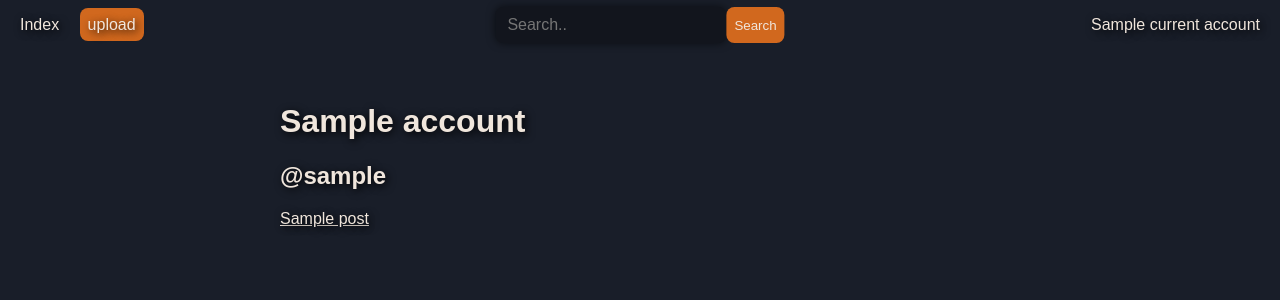
After one commit to impact112/galerie, a Python web app: template templates/profile.html in a window 1280 px wide. The commit adds this page. Shown: the top 300 px of the page. Run offline with Jinja, Linux system fonts and the light colour scheme; the template is opened without the code that fills it: most values are stand-ins (such as "Sample title", 1, 10 or a date in 2020); some libraries are stand-ins or nearby versions.

Commit message:
Imbunatatire relatii, adaugare pagina profil

```diff
--- a/modules/database/common.py
+++ b/modules/database/common.py
@@ -1,5 +1,7 @@
 
 from sqlalchemy import create_engine, Table, Column, Boolean, Integer, String, Text, ForeignKey, func, UniqueConstraint
-from sqlalchemy.orm import Session, sessionmaker, relationship, declarative_base
+from sqlalchemy.orm import Session, sessionmaker, relationship, DeclarativeBase
 
-Base = declarative_base()
+
+class Base(DeclarativeBase):
+    pass
--- a/modules/database/entities/comment.py
+++ b/modules/database/entities/comment.py
@@ -20,5 +20,6 @@ class Comment(Base):
     )
 
     uploader = relationship(
-        'Account'
+        'Account',
+        uselist=False
     )
--- a/modules/database/entities/session_token.py
+++ b/modules/database/entities/session_token.py
@@ -11,4 +11,7 @@ class SessionToken(Base):
     token = Column(String(64), unique=True)
     max_age = Column(Integer)
 
-    account = relationship(Account)
+    account = relationship(
+        'Account',
+        uselist=False
+    )
--- a/modules/routes/__init__.py
+++ b/modules/routes/__init__.py
@@ -10,6 +10,7 @@ from routes.upload import upload_route
 from routes.search import search_route
 from routes.admin import admin_route, addtag_route
 from routes.addcomment import addcomment_route
+from routes.profile import profile_route
 
 from routes.common import *
 
@@ -25,6 +26,7 @@ app.add_url_rule('/', 'index_route', index_route)
 app.add_url_rule('/login', 'login_route', login_route, methods=['GET', 'POST'])
 app.add_url_rule('/register', 'register_route', register_route, methods=['GET', 'POST'])
 app.add_url_rule('/logout', 'logout_route', logout_route)
+app.add_url_rule('/profile/<string:username>', 'profile_route', profile_route)
 app.add_url_rule('/post/<int:post_id>', 'post_route', post_route)
 app.add_url_rule('/upload', 'upload_route', upload_route, methods=['GET', 'POST'])
 app.add_url_rule('/search', 'search_route', search_route)
--- a/src/css/main.css
+++ b/src/css/main.css
@@ -32,8 +32,6 @@ main {
 .form-item {
   display: block;
   padding: 0.375rem 0.75rem;
-  margin-top: 1rem;
-  margin-bottom: 1rem;
   font-size: 1rem;
   font-weight: 400;
   line-height: 1.5;
@@ -45,6 +43,7 @@ main {
   box-shadow: 0 0 0.5rem 0px rgba(0, 0, 0, 0.6);
   width: 100%;
   box-sizing: border-box;
+  resize: vertical;
 }
 
 .form-item:focus {
@@ -93,6 +92,10 @@ main {
 
 .nav-left {
   float: left;
+}
+
+.nav-left > * {
+  margin-right: 1rem;
 }
 
 .nav-middle {
--- a/templates/navbar.html
+++ b/templates/navbar.html
@@ -4,7 +4,7 @@
   	<div class="nav-left">
 			<a class="clickable" href="/">Index</a>
 			{% if current_account %}
-				<a class="clickable" href='/upload'>upload</a>
+				<a class="btn btn-main clickable" href='/upload'>upload</a>
 			{% endif %}
 		</div>
 
@@ -16,7 +16,11 @@
 		</div>
 
   	<div class="nav-right">
-				<a class="clickable" href="/login">Log in</a>
+				{% if current_account %}
+					<a class="clickable" href="/profile/{{ current_account.username }}">{{ current_account.profile_name }}</a>
+				{% else %}
+					<a class="clickable" href="/login">Log in</a>
+				{% endif %}
 		</div>
 	</div>
 </nav>
--- a/templates/post.html
+++ b/templates/post.html
@@ -13,9 +13,11 @@
 
 	<p>{{ post.description }}</p>
 
+	<p>{{ post.views }}	views</p>
+
 	<p>Tags:
 		{% for tag in post.tags %}
-			<button class="btn btn-primary" title="{{ tag.name }} - {{ tag.description }}">{{ tag.name }}</button>
+			<button class="btn btn-main" title="{{ tag.name }} - {{ tag.description }}">{{ tag.name }}</button>
 		{% endfor %}
 	</p>
 
@@ -26,7 +28,7 @@
 	{% endif %}
 	</p>
 
-	<p>Uploaded by: {{ post.uploader.username }}</p>
+	<p>Uploaded by: <a class="clickable" href="/profile/{{ post.uploader.username }}">{{ post.uploader.profile_name }}</a></p>
 
 	{% include 'replies.html' %}
 
--- /dev/null
+++ b/templates/profile.html
@@ -0,0 +1,23 @@
+
+{% extends "base.html" %}
+{% block title %}{{ account.profile_name }}{% endblock title %}
+{% block content %}
+
+<h1>{{ account.profile_name }}</h1>
+<h2>@{{ account.username }}</h2>
+
+<div class="grid-view">
+	{% for post in account.posts %}
+		<div>
+			<a href="{{ url_for( 'post_route', post_id = post.id ) }}">{{ post.title }}
+				{% for mediaitem in post.mediaitems %}
+					{% if mediaitem.mediatype == 'thumb' %}
+						<img style="width: 100%" class="mx-auto d-block" src="{{ mediaitem.server_path }}">
+					{% endif %}
+				{% endfor %}
+			</a>
+		</div>
+	{% endfor %}
+</div>
+
+{% endblock content %}
```
Also changed, not shown: modules/database/entities/account.py (+5 -2 lines), modules/database/entities/post.py (+14 -7 lines), modules/routes/profile.py (added, +10 -0 lines), modules/routes/addcomment.py (line endings or trailing spaces), modules/routes/register.py (line endings or trailing spaces).
